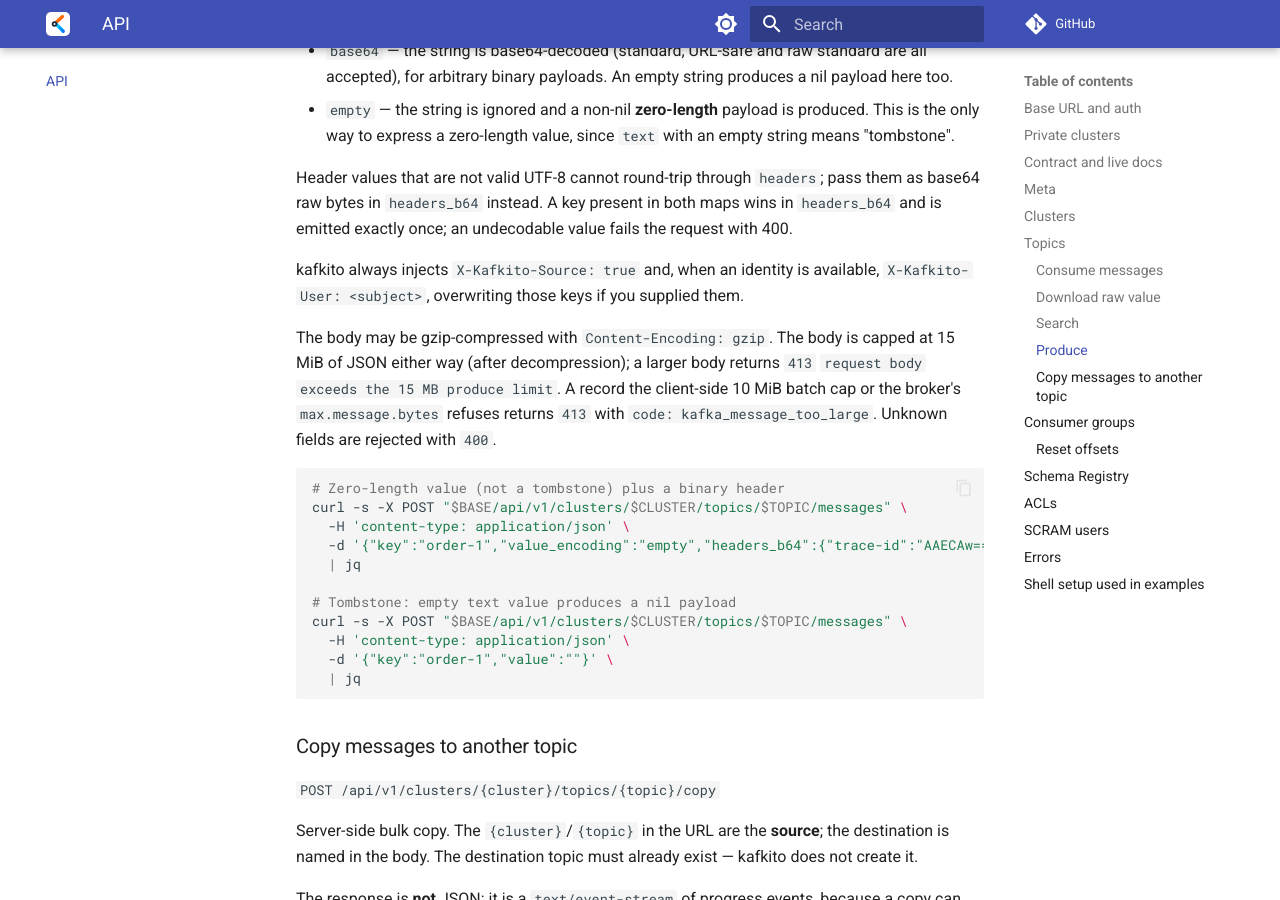
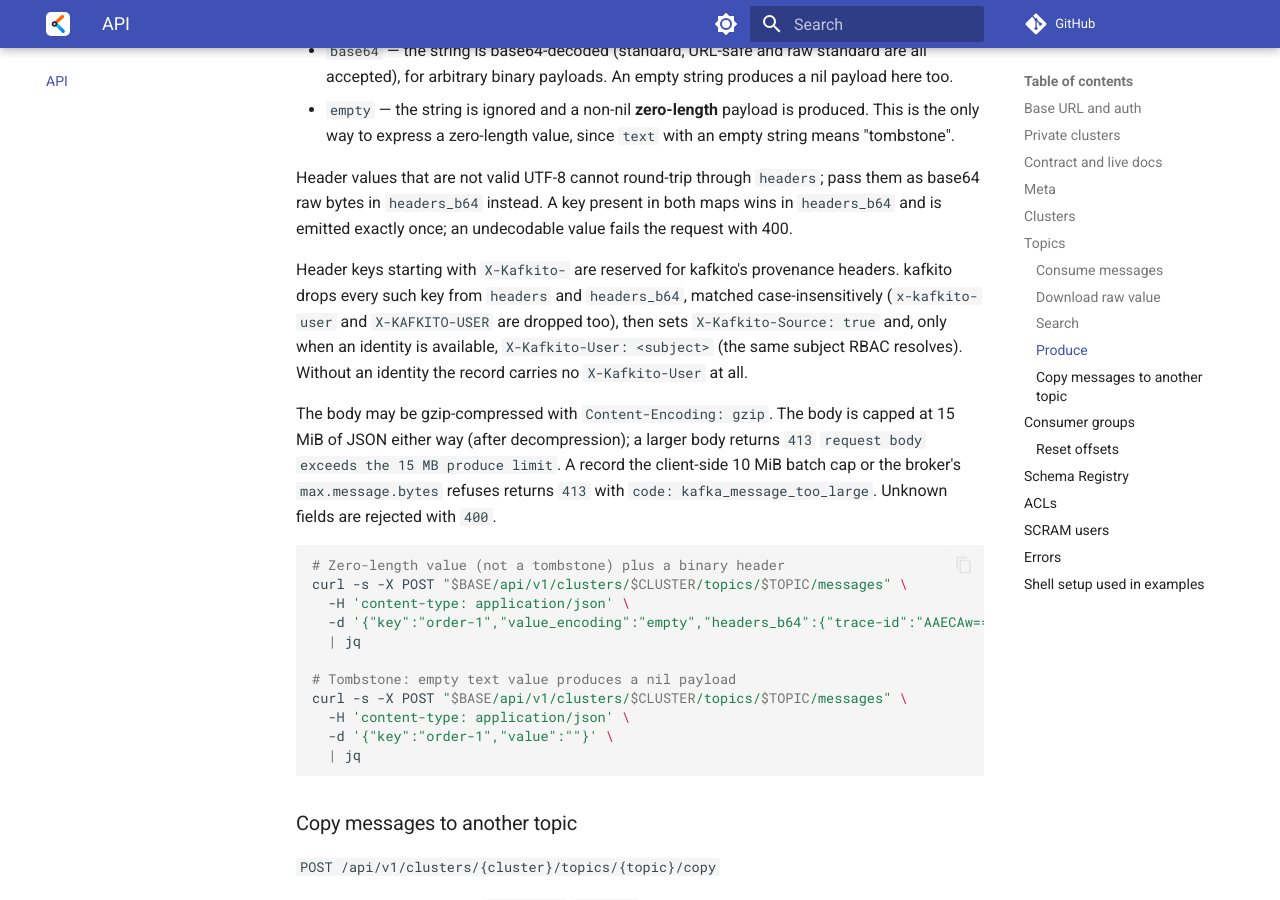
Before and after one commit to FinkeFlo/kafkito, an MkDocs documentation site: the page built from docs/API.md, in a window 1280 px wide and 900 px high, scrolled down 6564 px. Built offline with MkDocs 1.6.1 and Material for MkDocs 9.7.7, drawn with Linux system fonts in a browser that asks for light colours; comment, search, counter and statistics services are not loaded; some of the changed text lies outside the part shown.

Commit message:
docs(api): document the reserved X-Kafkito- header prefix
Describe on the produce and copy endpoints, and on ProduceRequest
headers/headers_b64, that client-supplied X-Kafkito-* headers are dropped
before kafkito sets its provenance headers.

Co-authored-by: Copilot <223556219+Copilot@users.noreply.github.com>
Signed-off-by: FinkeFlo <5244525+FinkeFlo@users.noreply.github.com>

```diff
--- a/docs/API.md
+++ b/docs/API.md
@@ -290,9 +290,12 @@ them as base64 raw bytes in `headers_b64` instead. A key present in both maps
 wins in `headers_b64` and is emitted exactly once; an undecodable value fails the
 request with 400.
 
-kafkito always injects `X-Kafkito-Source: true` and, when an identity is
-available, `X-Kafkito-User: <subject>`, overwriting those keys if you supplied
-them.
+Header keys starting with `X-Kafkito-` are reserved for kafkito's provenance
+headers. kafkito drops every such key from `headers` and `headers_b64`, matched
+case-insensitively (`x-kafkito-user` and `X-KAFKITO-USER` are dropped too), then
+sets `X-Kafkito-Source: true` and, only when an identity is available,
+`X-Kafkito-User: <subject>` (the same subject RBAC resolves). Without an
+identity the record carries no `X-Kafkito-User` at all.
 
 The body may be gzip-compressed with `Content-Encoding: gzip`. The body is
 capped at 15 MiB of JSON either way (after decompression); a larger body
@@ -381,8 +384,10 @@ therefore left out rather than copied approximately:
   value with a redacted rendering, so copying would write the redaction.
 
 Copied records carry the same provenance headers the produce endpoint injects —
-`X-Kafkito-Source: true` and `X-Kafkito-User: <subject>` — overwriting those
-keys if the source record already had them.
+`X-Kafkito-Source: true` and, when an identity is available,
+`X-Kafkito-User: <subject>` of the caller. Every source header whose key starts
+with `X-Kafkito-` (case-insensitive) is dropped, so the original producer's
+provenance is never carried over.
 
 Status codes returned **before** the stream starts:
 
```
Also changed, not shown: 2 other files.
